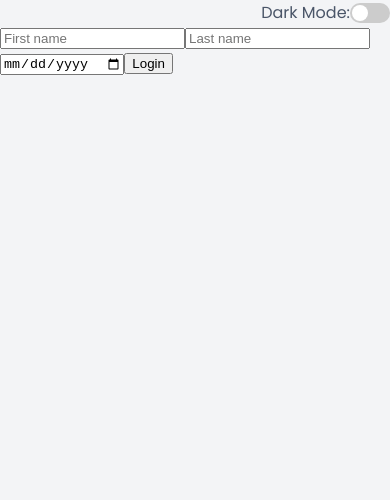
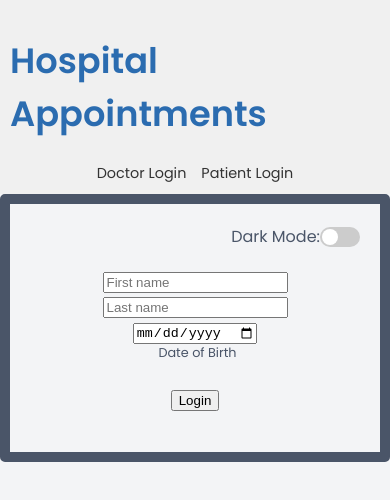
Before and after one commit to wespeters/hospital-full-stack-project, a React (Create React App) app in the folder client/: page / in a window 390 px wide. Both pictures are taken after a click on the button "Patient". Shown: the top 500 px of the page. Built offline with nearby package versions, Linux system fonts and the light colour scheme; no server answers.

Commit message:
add NavBar and container, other CSS, update PatientLogin.js

```diff
--- a/client/src/components/App.js
+++ b/client/src/components/App.js
@@ -1,5 +1,6 @@
 import React from "react";
 import { Route, Routes } from "react-router-dom";
+import NavBar from "./NavBar";
 import PatientLogin from "./PatientLogin";
 import DoctorLogin from "./DoctorLogin";
 import DoctorHome from "./DoctorHome";
@@ -8,13 +9,16 @@ import PatientHome from "./PatientHome";
 
 function App() {
   return (
+    <>
+      <NavBar />
       <Routes>
-      <Route exact path="/" element = {<DoctorLogin />} />
+        <Route exact path="/" element={<DoctorLogin />} />
         <Route path="/patient-login" element={<PatientLogin />} />
         <Route path="/doctor-home" element={<DoctorHome />} />
         <Route path="/admin-home" element={<AdminHome />} />
         <Route path="/patient-home" element={<PatientHome />} />
       </Routes>
+    </>
   );
 }
 
--- a/client/src/components/DoctorHome.js
+++ b/client/src/components/DoctorHome.js
@@ -15,8 +15,10 @@ function DoctorHome (){
     },[])
 
     return (
-        <div>
-            <DarkModeToggle />
+        <div className="container">
+        <div className="dark-mode-toggle-container">
+          <DarkModeToggle />
+        </div>
             <h1>Doctor Home Page</h1>
             <div>
                 <p>View Upcoming Appointments: <button onClick={handleViewClick}>View</button></p>
--- a/client/src/components/DoctorLogin.js
+++ b/client/src/components/DoctorLogin.js
@@ -49,8 +49,10 @@ function DoctorLogin (){
     }
 
     return (
-        <div>
-            <DarkModeToggle />
+        <div className="container">
+            <div className="dark-mode-toggle-container">
+                <DarkModeToggle />
+            </div>
             {errorMsg && <div>{errorMsg}</div>}
             <form onSubmit={handleSubmit}>
                 <input
--- /dev/null
+++ b/client/src/components/NavBar.css
@@ -0,0 +1,35 @@
+.navbar {
+    display: flex;
+    flex-direction: column;
+    align-items: center;
+    background-color: var(--navbar-bg, #f0f0f0);
+    padding: 10px;
+  }
+
+  .navbar-title {
+    font-size: 1.4rem;
+    font-weight: bold;
+  }
+
+  .navbar-links {
+    display: flex;
+    gap: 15px;
+    font-size: 1.1rem;
+    align-items: left;
+  }
+
+  .navbar-links a {
+    text-decoration: none;
+    color: var(--navbar-link, #333);
+  }
+
+
+  @media (max-width: 600px) {
+    .navbar-title {
+      font-size: 1.1rem;
+    }
+
+    .navbar-links {
+      font-size: 0.9rem;
+    }
+  }
--- /dev/null
+++ b/client/src/components/NavBar.js
@@ -0,0 +1,19 @@
+import React from 'react';
+import { Link } from 'react-router-dom';
+import './NavBar.css';
+
+const NavBar = () => {
+  return (
+    <div className="navbar">
+      <div className="navbar-title">
+        <h1>Hospital Appointments</h1>
+      </div>
+      <div className="navbar-links">
+        <Link to="/">Doctor Login</Link>
+        <Link to="/patient-login">Patient Login</Link>
+      </div>
+    </div>
+  );
+};
+
+export default NavBar;
--- a/client/src/components/PatientHome.js
+++ b/client/src/components/PatientHome.js
@@ -90,8 +90,10 @@ const PatientHome = () => {
   };
 
   return (
-    <div>
-      <DarkModeToggle />
+    <div className="container">
+        <div className="dark-mode-toggle-container">
+          <DarkModeToggle />
+        </div>
       <h1>Patient Home Page</h1>
       <div>
         <p>View All Appointments: <button onClick={handleView}>View</button></p>
--- a/client/src/components/PatientLogin.js
+++ b/client/src/components/PatientLogin.js
@@ -46,8 +46,10 @@ const PatientLogin = () => {
     }
 
     return (
-        <div>
+      <div className="container">
+        <div className="dark-mode-toggle-container">
           <DarkModeToggle />
+        </div>
         {errorMsg && <div>{errorMsg}</div>}
         {loginMsg && <div>{loginMsg}</div>}
         <form onSubmit={handleSubmit}>
@@ -59,6 +61,7 @@ const PatientLogin = () => {
                 placeholder="First name"
                 required
             />
+            <br />
             <input
                 type="text"
                 name="lastname"
@@ -67,14 +70,18 @@ const PatientLogin = () => {
                 placeholder="Last name"
                 required
             />
+            <br />
             <input
                 type="date"
                 name="dob"
                 value={patient.dob}
                 onChange={onChange}
                 placeholder="Date of Birth"
+                title="Date of Birth"
                 required
             />
+            <label className="dob-label">Date of Birth</label>
+            <br />
             <input type="submit" value="Login" />
         </form>
     </div>
--- a/client/src/index.css
+++ b/client/src/index.css
@@ -14,6 +14,8 @@
   --header: #fff;
   --link: #61dafb;
   --text: hsla(0, 0%, 100%, 0.88);
+  --navbar-bg: #1a1a1a;
+  --navbar-link: #f0f0f0;
 }
 
 body {
@@ -36,3 +38,37 @@ h1, h2, h3, h4, h5, h6 {
 main {
   padding: 20px;
 }
+
+.dark-mode-toggle-container {
+  display: flex;
+  justify-content: flex-end;
+  width: 100%;
+}
+
+.container {
+  display: flex;
+  flex-direction: column;
+  align-items: center;
+  justify-content: center;
+  max-width: 800px;
+  margin: 0 auto;
+  border: 10px solid var(--text);
+  padding: 20px;
+  border-radius: 5px;
+}
+
+.container > * {
+  text-align: center;
+  margin-bottom: 20px;
+}
+
+button {
+  cursor: pointer;
+}
+
+.dob-label {
+  font-size: 0.8rem;
+  color: var(--text);
+  display: block;
+  margin-left: 5px;
+}
```
Lines whose indentation alone changed are shown as unchanged.
